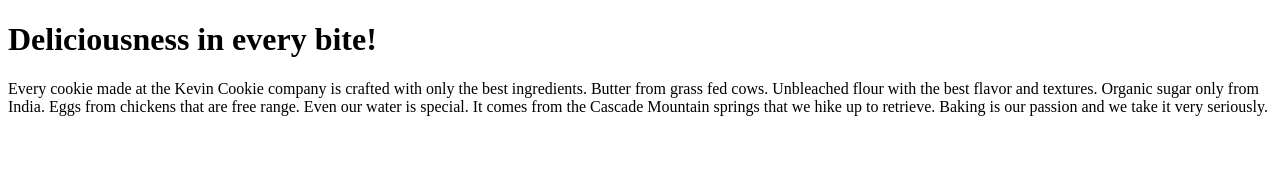
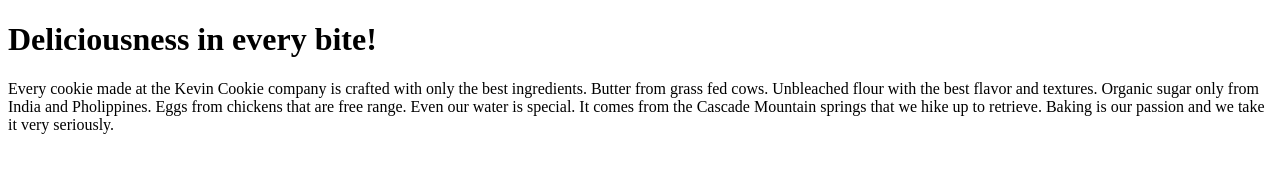
Before and after one commit to Harithmakame/KevinCookies, a plain HTML site: page index.htm in a window 1280 px wide. Drawn offline with Linux system fonts and the light colour scheme.

Commit message:
Update index.htm

```diff
--- a/index.htm
+++ b/index.htm
@@ -4,7 +4,7 @@
 
 <h1>Deliciousness in every bite!</h1>
 
-<p>Every cookie made at the Kevin Cookie company is crafted with only the best ingredients. Butter from grass fed cows. Unbleached flour with the best flavor and textures. Organic sugar only from India. Eggs from chickens that are free range. Even our water is special. It comes from the Cascade Mountain springs that we hike up to retrieve. Baking is our passion and we take it very seriously.</p>
+<p>Every cookie made at the Kevin Cookie company is crafted with only the best ingredients. Butter from grass fed cows. Unbleached flour with the best flavor and textures. Organic sugar only from India and Pholippines. Eggs from chickens that are free range. Even our water is special. It comes from the Cascade Mountain springs that we hike up to retrieve. Baking is our passion and we take it very seriously.</p>
 
 
 </body>
```
